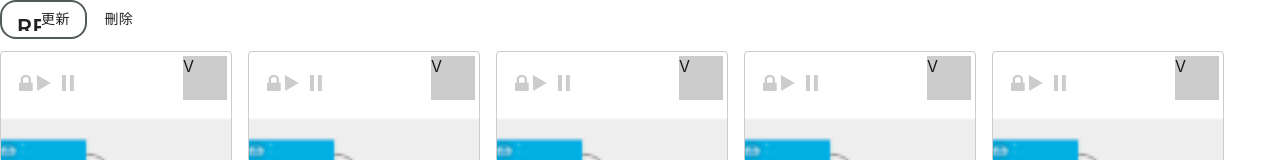
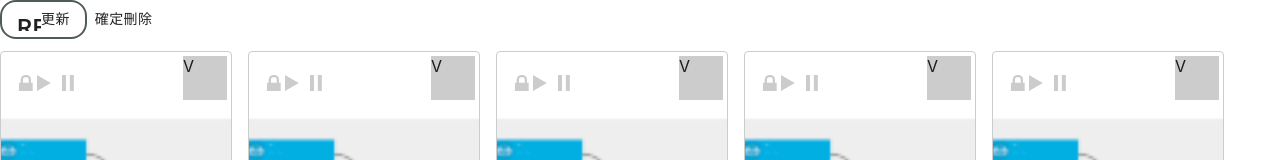
Before and after one commit to aChinKaiWu/frontend_skill_up, a React (Create React App) app: page / in a window 1280 px wide. Both pictures are taken after a click on the button "刪除". Shown: the top 160 px of the page. Built offline with nearby package versions, Linux system fonts and the light colour scheme; the HTML template or start-up script is replaced by a standard one.

Commit message:
Add deleteScenarios

```diff
--- a/src/components/ScenarioList/ScenarioList.tsx
+++ b/src/components/ScenarioList/ScenarioList.tsx
@@ -22,17 +22,15 @@ export enum ScenarioListMode {
 interface Props {
   scenarioList: Scenario[]
   onGetScenarioList: () => void
+  onDeleteScenarios: (ids: number[]) => void
 }
 
 export default function ScenarioList(props: Props) {
-  // destruct
-  const { scenarioList, onGetScenarioList } = props
+  const { scenarioList, onGetScenarioList, onDeleteScenarios } = props
   const classes = useStyles()
   const [mode, setMode] = useState<ScenarioListMode>(ScenarioListMode.View)
   const [checkedScenarioIDs, setCheckedScenarioIDs] = useState<number[]>([])
-  // dispatch get sceanrios action
-  // reducer get sceanrios
-  // fake componentDidMount
+
   useEffect(() => {
     onGetScenarioList()
   }, [onGetScenarioList])
@@ -53,8 +51,8 @@ export default function ScenarioList(props: Props) {
   )
 
   const onRefresh = useCallback(() => {
-    // Todo: refresh sceanrios
     onGetScenarioList()
+    setCheckedScenarioIDs([])
   }, [onGetScenarioList])
 
   return (
@@ -64,7 +62,21 @@ export default function ScenarioList(props: Props) {
         <Icon>refresh</Icon>
         更新
       </Button>
-      <Button onClick={() => setMode(ScenarioListMode.Delete)}>刪除</Button>
+      {
+        mode === ScenarioListMode.View ? (
+          <Button onClick={() => setMode(ScenarioListMode.Delete)}>刪除</Button>
+        ) : (
+          <Button
+            onClick={() => {
+              onDeleteScenarios(checkedScenarioIDs)
+              setMode(ScenarioListMode.View)
+            }}
+          >
+            確定刪除
+          </Button>
+        )
+      }
+
       {/* sceanrio cards */}
       <div className={classes.list}>
         {scenarioList.map((scenario, idx) => {
--- a/src/containers/ScenarioContainer/ScenarioContainer.tsx
+++ b/src/containers/ScenarioContainer/ScenarioContainer.tsx
@@ -10,7 +10,15 @@ export default function ScenarioContainer() {
     scenarioStore.loadScenarios()
   }, [scenarioStore])
 
+  const onDeleteScenarios = useCallback((scenarioIDs) => {
+    scenarioStore.deleteScenarios(scenarioIDs)
+  }, [scenarioStore])
+
   return useObserver(() => (
-    <ScenarioList scenarioList={scenarioStore.scenarios} onGetScenarioList={onGetScenarioList} />
+    <ScenarioList
+      scenarioList={scenarioStore.scenarios}
+      onGetScenarioList={onGetScenarioList}
+      onDeleteScenarios={onDeleteScenarios}
+    />
   ))
 }
--- a/src/stores/scenarioStore.ts
+++ b/src/stores/scenarioStore.ts
@@ -10,4 +10,9 @@ export class ScenarioStore {
   loadScenarios(): void {
     this.scenarios = [...fakeScenarioList]
   }
+
+  @action
+  deleteScenarios(ids: number[]): void {
+    this.scenarios = this.scenarios.filter(scenario => !ids.includes(scenario.id))
+  }
 }
```
